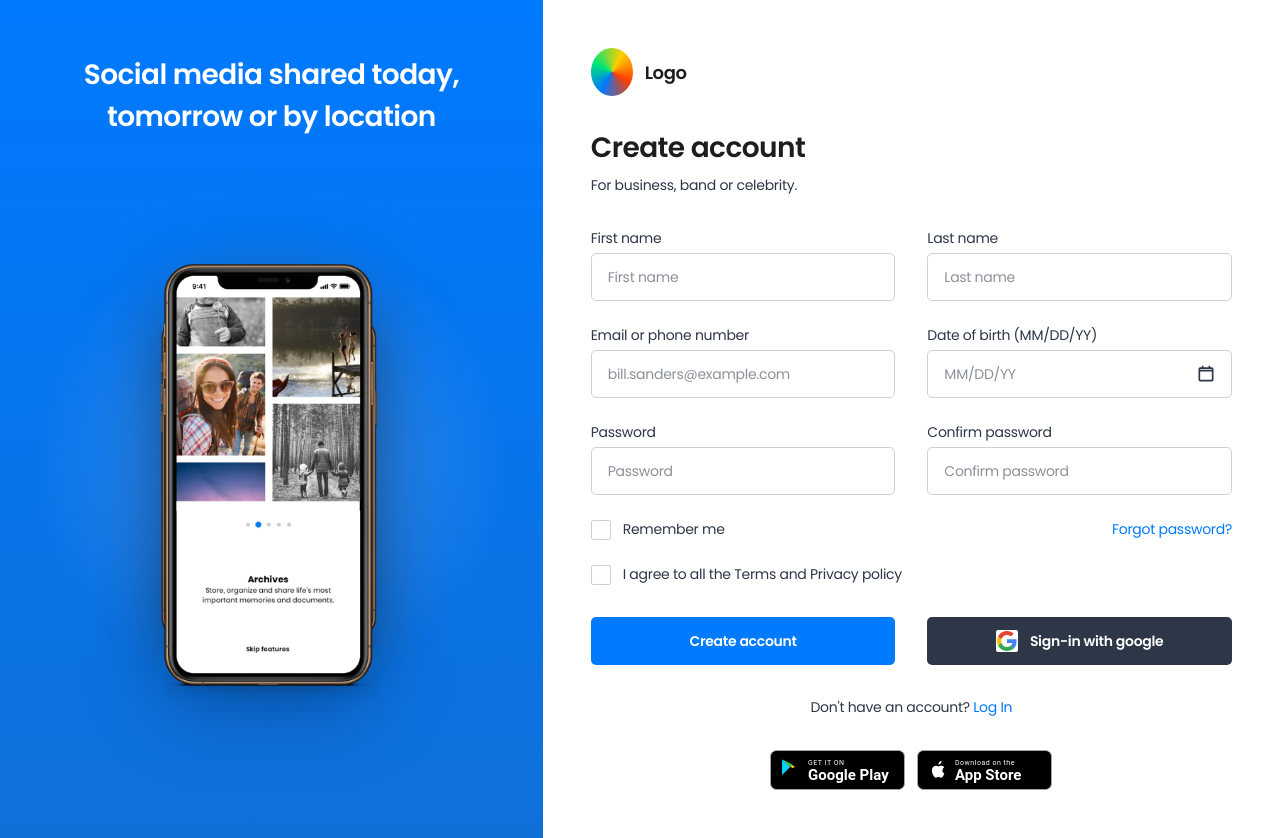
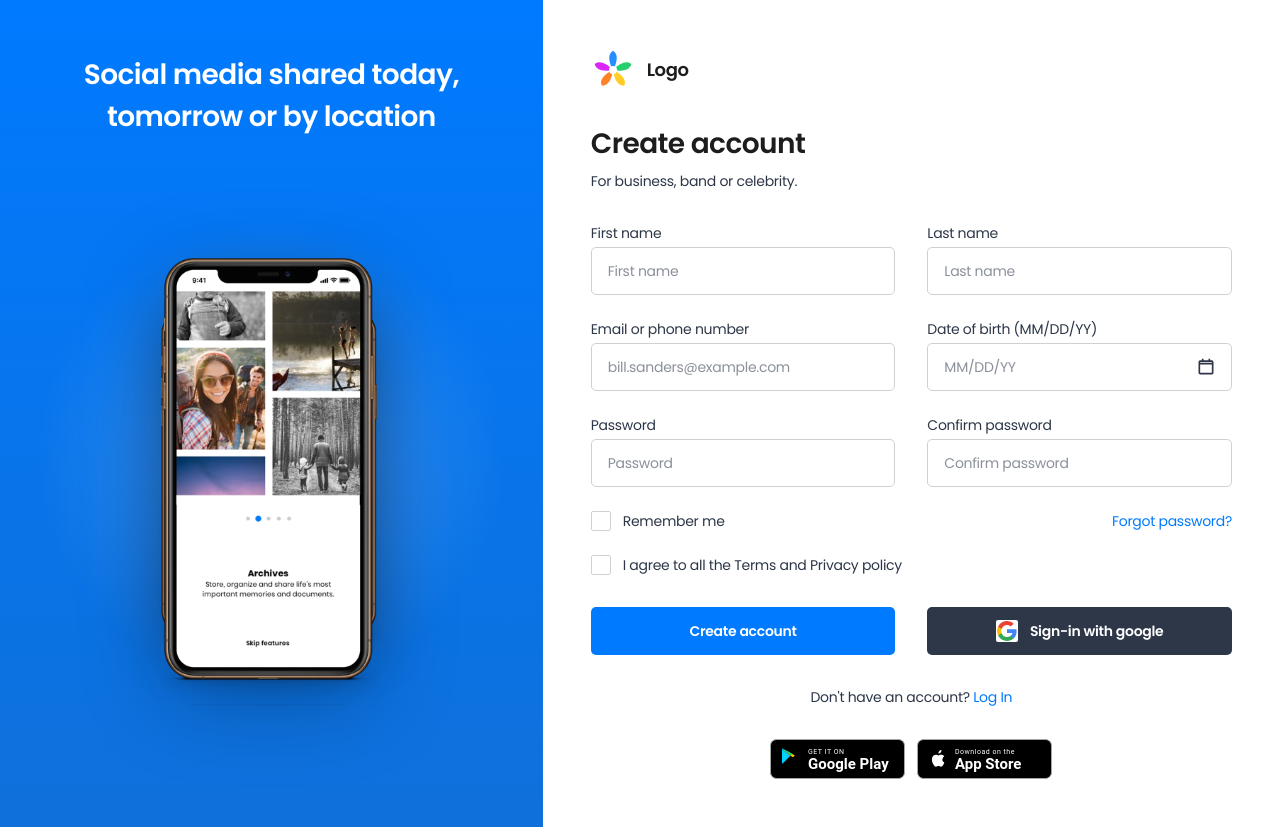
Before and after one commit to danielnichiata96/jetrockets-frontend-trainee, a website: page index.html in a window 1280 px wide. Drawn offline with Linux system fonts and the light colour scheme.

Commit message:
fix: align base.css to current tokens, add real SVG logo, trim README + dead tokens

```diff
--- a/css/auth.css
+++ b/css/auth.css
@@ -79,19 +79,9 @@
   align-self: flex-start;
 }
 
-/* Placeholder mark (colourful) until the real logo bitmap is exported. */
 .logo__mark {
-  width: 42px;
-  height: 48px;
-  border-radius: 50%;
-  background: conic-gradient(
-    from 210deg,
-    #007aff,
-    #00e676,
-    #ffce00,
-    #ff3d00,
-    #007aff
-  );
+  width: 44px;
+  height: 44px;
 }
 
 .logo__text {
--- a/css/base.css
+++ b/css/base.css
@@ -4,9 +4,9 @@
 
 body {
   font-family: var(--font-sans);
-  font-size: var(--fs-200);
+  font-size: var(--fs-body);
   font-weight: var(--fw-regular);
-  line-height: var(--lh-base);
+  line-height: var(--lh-body);
   color: var(--color-text);
   background-color: var(--color-bg);
 }
@@ -14,13 +14,13 @@ body {
 h1,
 h2,
 h3 {
-  line-height: var(--lh-tight);
-  font-weight: var(--fw-bold);
+  line-height: var(--lh-heading);
+  font-weight: var(--fw-semibold);
 }
 
-h1 { font-size: var(--fs-500); }
-h2 { font-size: var(--fs-400); }
-h3 { font-size: var(--fs-300); }
+h1 { font-size: var(--fs-heading); }
+h2 { font-size: var(--fs-logo); }
+h3 { font-size: var(--fs-body); }
 
 a {
   color: var(--color-primary);
@@ -44,7 +44,7 @@ a:hover {
   padding: var(--space-xs) var(--space-md);
   background: var(--color-text);
   color: var(--color-bg);
-  border-radius: var(--radius-sm);
+  border-radius: var(--field-radius);
   transform: translateY(-150%);
   transition: transform 0.2s ease;
 }
--- a/css/tokens.css
+++ b/css/tokens.css
@@ -49,12 +49,10 @@
 
   /* --- Form controls ---------------------------------------------------- */
   --control-height: 3rem;     /* 48px — inputs & buttons */
-  --control-width: 22.375rem; /* 358px — single field/button width */
   --field-radius: 5px;
   --check-size: 1.25rem;      /* 20px */
   --check-radius: 2px;
 
   /* --- Layout ----------------------------------------------------------- */
   --panel-width: 42.4%;       /* left hero ≈ 814/1920 */
-  --form-col-gap: var(--space-xl);
 }
--- a/index.html
+++ b/index.html
@@ -50,7 +50,8 @@
       <main id="main" class="auth__panel">
         <div class="panel">
           <a class="logo" href="#" aria-label="JetRockets home">
-            <span class="logo__mark" aria-hidden="true"></span>
+            <img class="logo__mark" src="assets/images/logo.svg" alt=""
+                 width="44" height="44" />
             <span class="logo__text">Logo</span>
           </a>
 
```
Also changed, not shown: README.md, assets/images/logo.svg (added).
